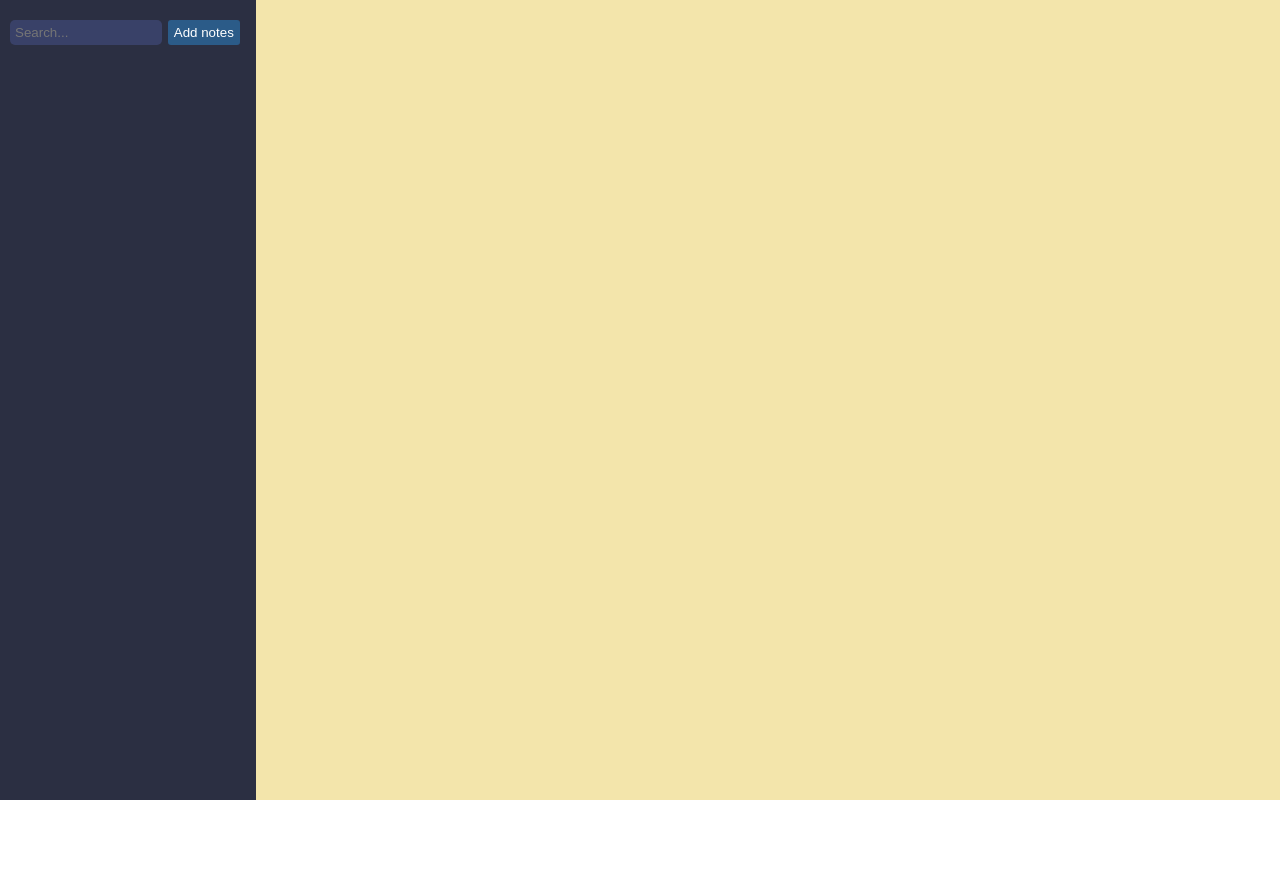
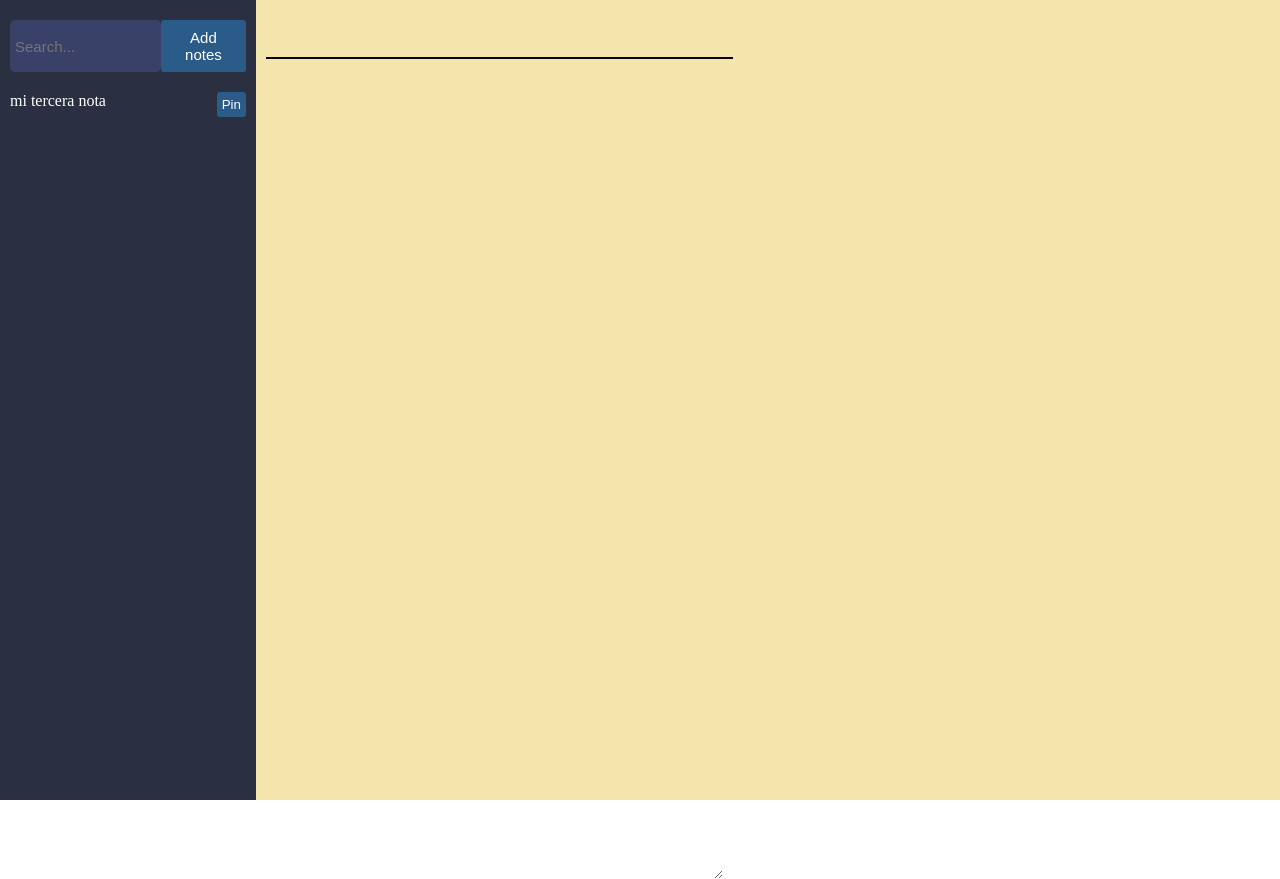
Before and after one commit to Zares1331G/Markdown_Notes-ReactJs, a React (Create React App) app: page / in a window 1280 px wide. Before the commit the page ends 800 px from the top, so only its background shows below. Built offline with nearby package versions, Linux system fonts and the light colour scheme.

Commit message:
feature/ structuring components

```diff
--- a/src/App.js
+++ b/src/App.js
@@ -1,23 +1,36 @@
 import { useState } from "react";
-
-const initialState = [{}];
+import Panel from "./components/Panel";
+import Menu from "./components/Menu";
+import List from "./components/List";
+import Item from "./components/Item";
+import Editor from "./components/Editor";
+import Preview from "./components/Preview";
 
 function App() {
-  const [items, setItems] = useState(initialState);
+  const [items, setItems] = useState([
+    {
+      id: 2,
+      title: "mi tercera nota",
+      text: "# hola a todos",
+      pinned: false,
+      created: Date.now(),
+    },
+  ]);
 
   return (
     <div className="App container">
-      <div className="panel">
-        <div className="menu">
-          <input className="search" placeholder="Search..." />
-          <button className="btn">Add notes</button>
-          <div className="list"></div>
-        </div>
-      </div>
-      <div>
-        <div className="editor"></div>
-        <div className="preview"></div>
-      </div>
+      <Panel>
+        <Menu items={items} setItems={setItems} />
+        <List>
+          {items.map((item, i) => {
+            return <Item key={item.id} item={item} />;
+          })}
+        </List>
+      </Panel>
+      <>
+        <Editor />
+        <Preview />
+      </>
     </div>
   );
 }
--- /dev/null
+++ b/src/components/Editor.js
@@ -0,0 +1,14 @@
+import React from "react";
+
+export default function Editor({ item }) {
+  return (
+    <div className="editor">
+      <div>
+        <input className="title" />
+      </div>
+      <div className="editor-textarea">
+        <textarea className="content"></textarea>
+      </div>
+    </div>
+  );
+}
--- /dev/null
+++ b/src/components/Item.js
@@ -0,0 +1,14 @@
+import React from "react";
+
+export default function Item({item}) {
+  return (
+    <div key={item.id} className="note">
+      <div>
+        {item.title === "" ? "[no title]" : item.title.substring(0, 20)}
+      </div>
+      <div>
+        <button className="pinButton">{item.pinned ? "Pinned" : "Pin"}</button>
+      </div>
+    </div>
+  );
+}
--- /dev/null
+++ b/src/components/List.js
@@ -0,0 +1,9 @@
+import React from 'react'
+
+export default function List({children}) {
+    return (
+        <div className="list">
+            {children}
+        </div>
+    )
+}
--- /dev/null
+++ b/src/components/Menu.js
@@ -0,0 +1,23 @@
+import React from "react";
+
+export default function Menu({setItems, items}) {
+  const handleClick = () => {
+    const note = {
+      id: 2,
+      title: "mi tercera nota",
+      text: "# hola a todos",
+      pinned: false,
+      created: Date.now(),
+    };
+
+    setItems([...items, note]);
+  };
+  return (
+    <div className="menu">
+      <input className="search" placeholder="Search..." />
+      <button className="btn" onClick={(e) => handleClick()}>
+        Add notes
+      </button>
+    </div>
+  );
+}
--- /dev/null
+++ b/src/components/Panel.js
@@ -0,0 +1,5 @@
+import React from "react";
+
+export default function Panel({ children }) {
+  return <div className="panel">{children}</div>;
+}
--- /dev/null
+++ b/src/components/Preview.js
@@ -0,0 +1,7 @@
+import React from 'react'
+
+export default function Preview({text}) {
+    return (
+        <div className="preview"></div>
+    )
+}
--- a/src/styles.css
+++ b/src/styles.css
@@ -1,5 +1,5 @@
-body{
-    margin: 0;
+body {
+  margin: 0;
 }
 
 .container {
@@ -14,6 +14,7 @@
   padding: 10px 0;
 }
 .search {
+  font-size: 15px;
   color: white;
   padding: 5px;
   outline: none;
@@ -34,6 +35,8 @@
   border-radius: 3px;
   color: white;
   cursor: pointer;
+  padding: 9px;
+  font-size: 15px;
 }
 
 .btn:hover {
@@ -46,3 +49,67 @@
   display: flex;
   justify-content: space-between;
 }
+
+.note {
+  color: white;
+  padding: 10px;
+  display: flex;
+  justify-content: space-between;
+  cursor: pointer;
+}
+
+.pinButton {
+  background: #2b5b88;
+  border: none;
+  border-radius: 3px;
+  padding: 5px;
+  color: white;
+  cursor: pointer;
+}
+
+.pinButton:hover {
+  background-color: #3d87cc;
+}
+
+.content {
+  color: #000000;
+  box-sizing: border-box;
+  width: 100%;
+  height: 100%;
+
+  outline: none;
+  border: none;
+
+  font-family: Arial, Helvetica, sans-serif;
+  line-height: 1.7;
+  font-size: 18px;
+  background-color: transparent;
+}
+
+.editor-textarea {
+  display: flex;
+  flex-direction: column;
+  height: 100%;
+}
+
+.editor input,
+.editor textarea {
+  padding: 10px;
+  width: 100%;
+}
+
+.title {
+  color: #000000;
+  box-sizing: border-box;
+
+  border: none;
+  border-bottom: solid 2px rgb(7, 4, 4);
+  margin-bottom: 20px;
+
+  font-size: 32px;
+  font-weight: bolder;
+  outline: none;
+  margin-left: 10px;
+
+  background-color: transparent;
+}
```
